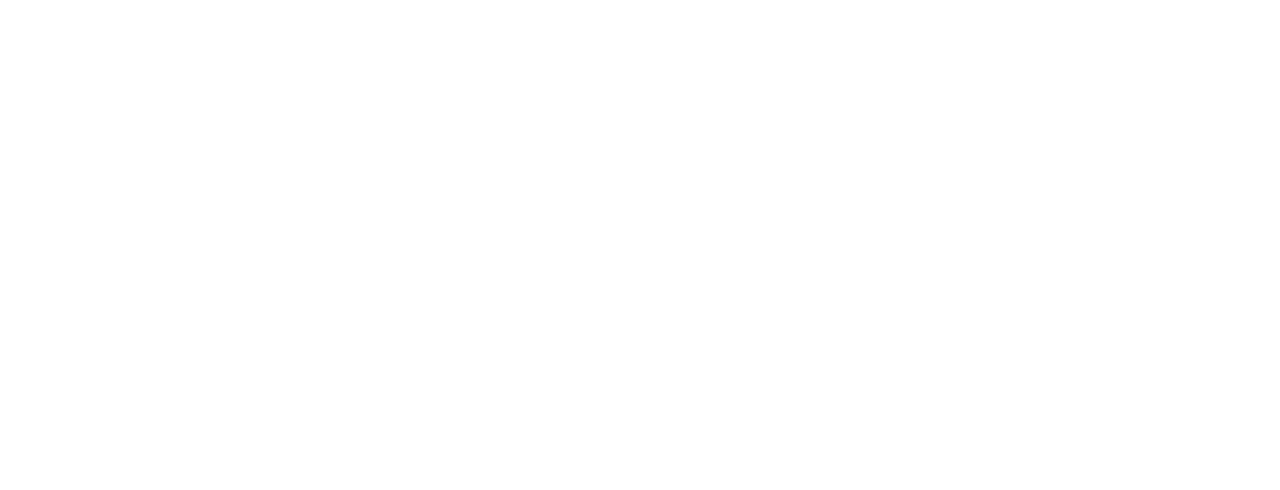
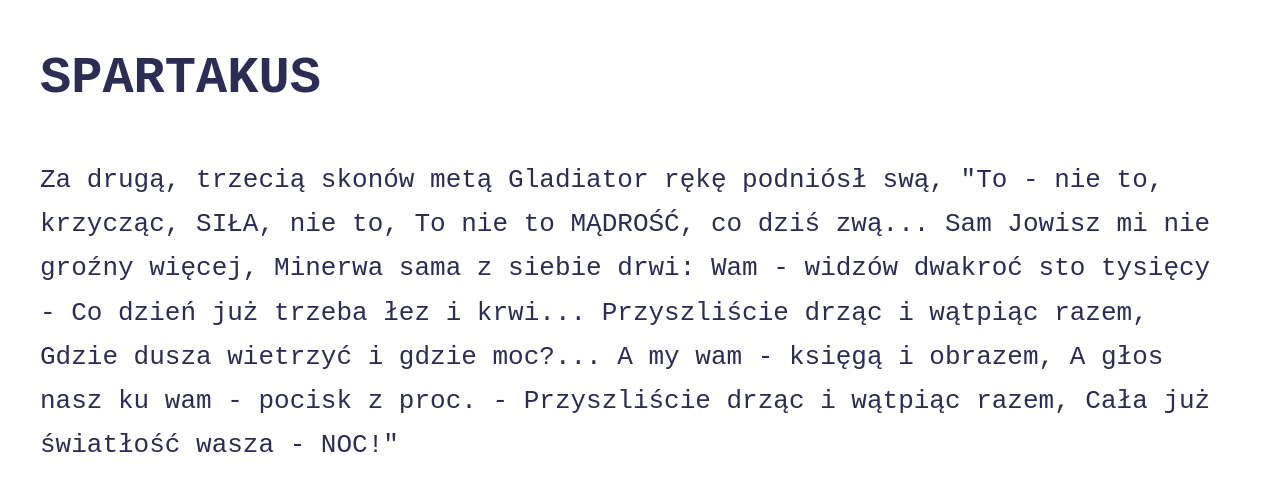
Before and after one commit to Mateusz946/Projekt1, a plain HTML site: page index.html in a window 1280 px wide. Drawn offline with Linux system fonts and the light colour scheme.

Commit message:
Add html for page header

```diff
--- a/index.html
+++ b/index.html
@@ -7,6 +7,34 @@
     <link rel="stylesheet" href="style.css">
 </head>
 <body>
+    <h1>SPARTAKUS</h1>
+    <p>Za drugą, trzecią skonów metą
+
+        Gladiator rękę podniósł swą,
+
+        "To - nie to, krzycząc, SIŁA, nie to,
+
+        To nie to MĄDROŚĆ, co dziś zwą...
+
+        Sam Jowisz mi nie groźny więcej,
+
+        Minerwa sama z siebie drwi:
+
+        Wam - widzów dwakroć sto tysięcy -
+
+        Co dzień już trzeba łez i krwi...
+
+        Przyszliście drząc i wątpiąc razem,
+
+        Gdzie dusza wietrzyć i gdzie moc?...
+
+        A my wam - księgą i obrazem,
+
+        A głos nasz ku wam - pocisk z proc.
+
+        - Przyszliście drząc i wątpiąc razem,
+
+        Cała już światłość wasza - NOC!"</p>
 
 </body>
 </html>
```
